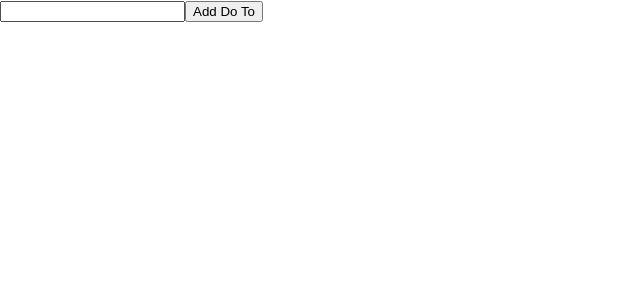
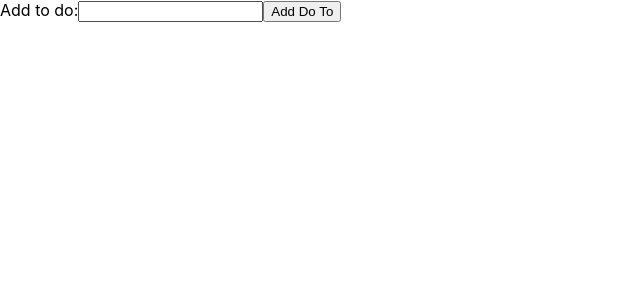
Before and after one commit to elireiner/Do, a React (Create React App) app: page / in a window 1280 px wide. Shown: the top 300 px of the page, without its empty margins (0-640 px from the left). Built offline with nearby package versions, Linux system fonts and the light colour scheme.

Commit message:
Add label text

```diff
--- a/src/AddForm/AddForm.js
+++ b/src/AddForm/AddForm.js
@@ -6,6 +6,7 @@ export default class AddForm extends Component{
         return(
             <form onSubmit={this.props.handleSubmit}>
                 <label>
+                    Add to do:
                     <input name="add"/>
                 </label>
                 <button type="submit">Add Do To</button>
```
